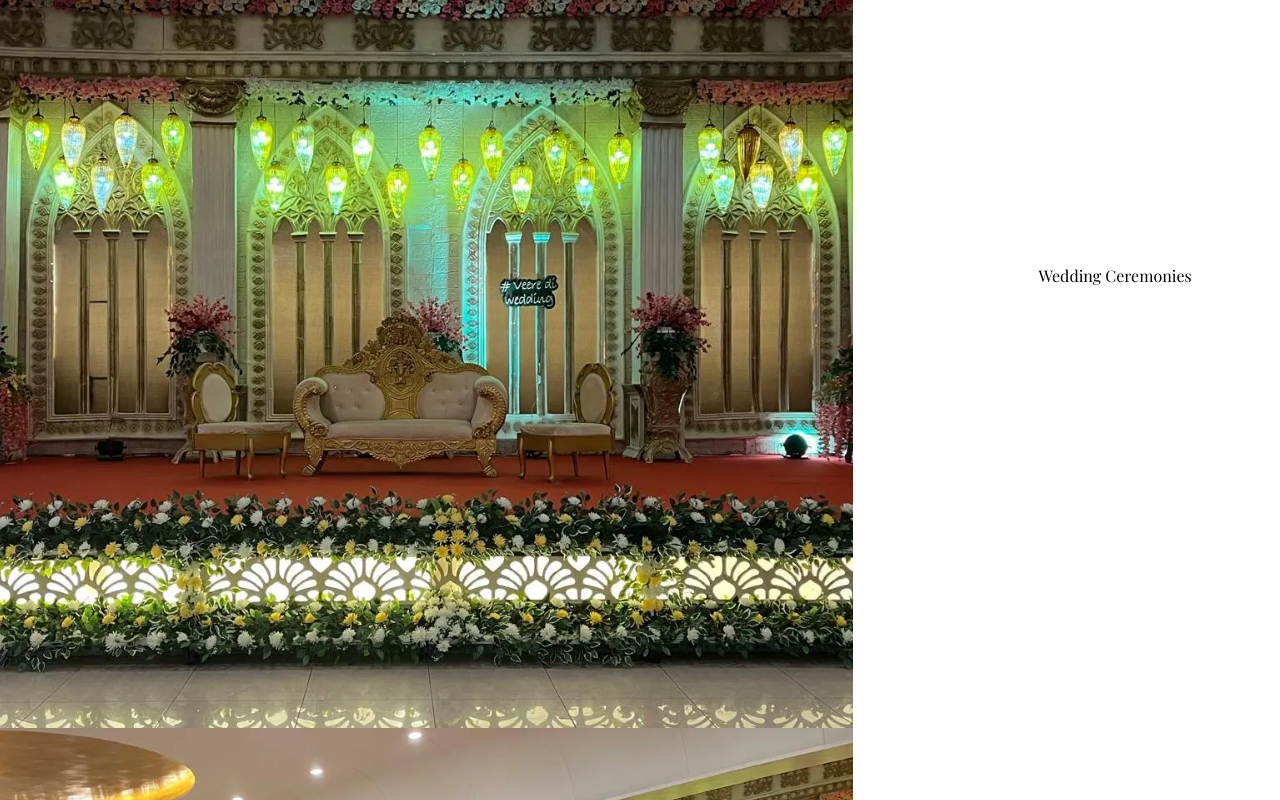
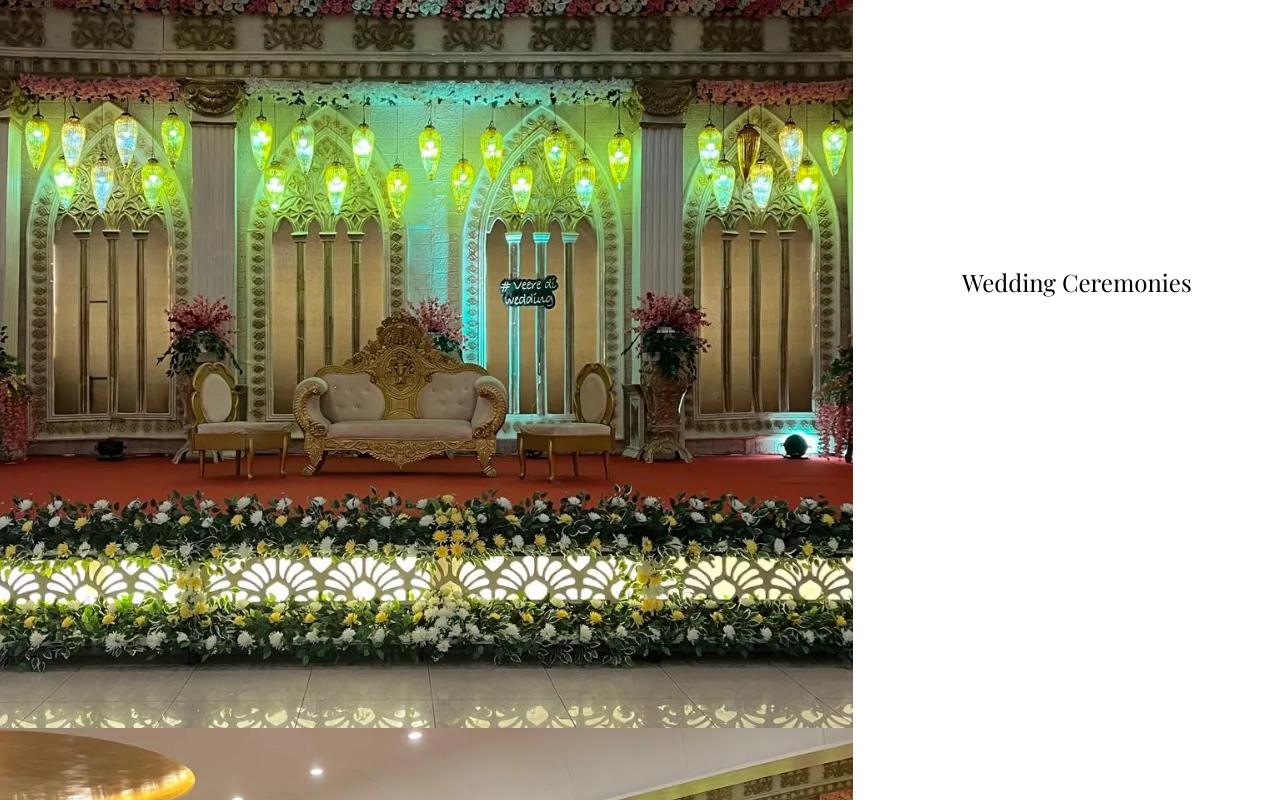
Before and after one commit to ArjunBasandrai/prithviresorts, a Next.js app: page / in a window 1280 px wide. Shown: the part 3180-3980 px from the top of the page. Built offline with nearby package versions, Linux system fonts and the light colour scheme.

Commit message:
feat: updated styles

```diff
--- a/src/components/HomeGallery.tsx
+++ b/src/components/HomeGallery.tsx
@@ -131,12 +131,13 @@ export default function Gallery() {
             <div className="absolute md:static w-full basis-1/3 flex flex-col md:flex-row justify-center text-center h-screen py-48">
               <Link href="/about" style={{
                 paddingTop: isMobile ? "0" : item.offset,
-              }} className={`md:w-[250px] md:text-right text-white md:text-black text-[4rem] md:text-[1rem] z-[10] transition-all duration-[500ms] p-4 md:p-0 ${isSticky[index+1] && !isMobile && "underline"} decoration-primary decoration-[2px] underline-offset-2`}>
+              }} className={`md:w-[250px] md:text-right text-white md:text-black text-[4rem] md:text-[1.5rem] z-[10] transition-all duration-[500ms] p-4 md:p-0 ${isSticky[index + 1] && !isMobile && "underline"} decoration-primary decoration-[2px] underline-offset-2`}>
                 {item.caption}
               </Link>
             </div>
           </div>
         ))}
+      <div className="h-8 hidden md:block"></div>
       </div>
     </>
   );
--- a/src/components/Testimonials.tsx
+++ b/src/components/Testimonials.tsx
@@ -33,7 +33,7 @@ export default function Testimonials() {
     return (
         <>
             <div className="w-full bg-primary px-4 pt-16 pb-20 md:py-32 flex flex-col items-center text-black relative">
-                <h1 className="text-2xl md:text-3xl uppercase mb-6 md:mb-12 text-center">What clients are saying</h1>
+                <h1 className="text-2xl md:text-3xl uppercase mb-6 md:mb-12 text-center">What our guests are saying</h1>
                 <div
                     ref={containerRef}
                     className="w-full flex flex-col items-center justify-center transition-all duration-300 overflow-hidden"
```
